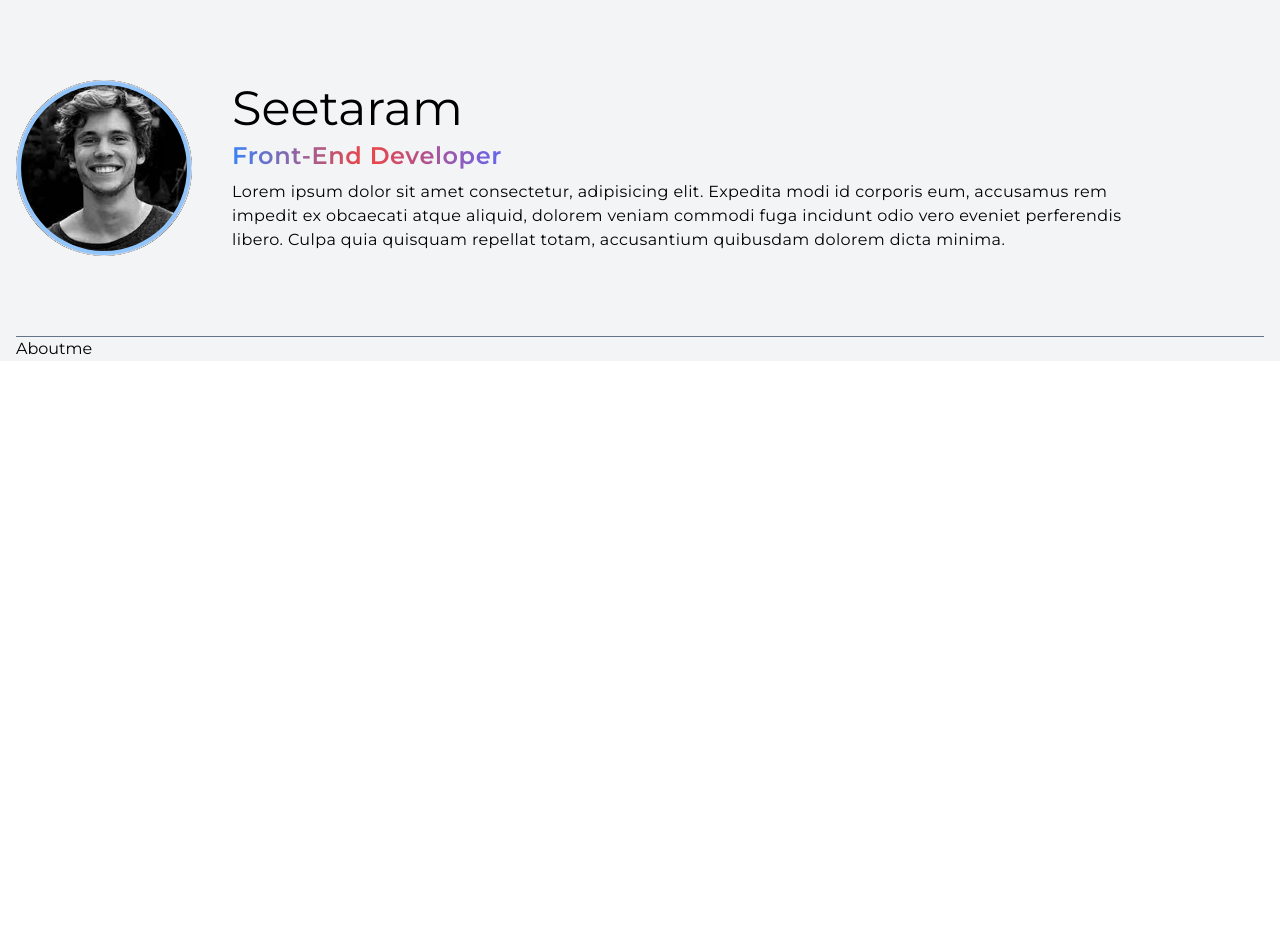
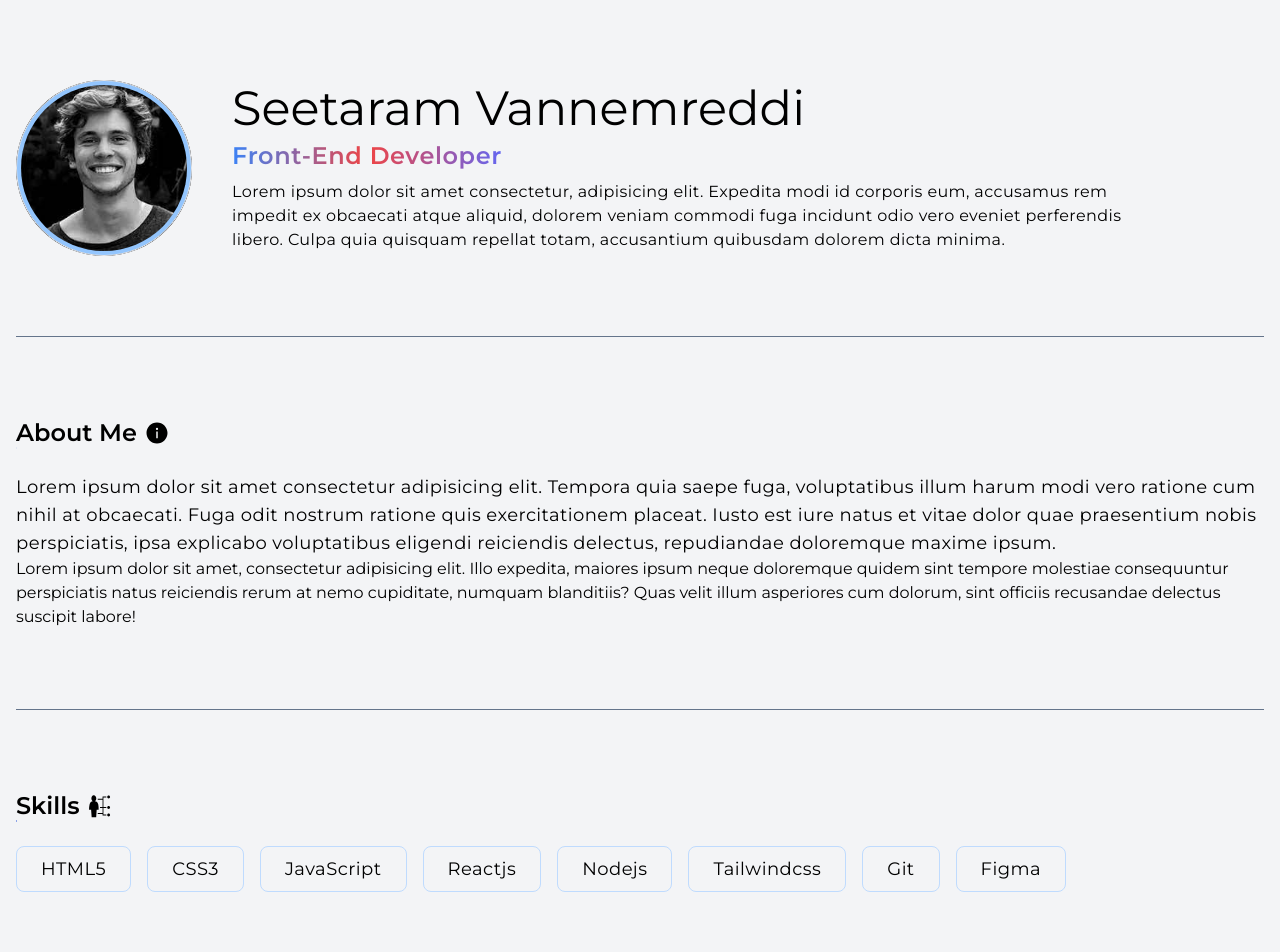
Before and after one commit to Ramsyz/modernportfolio, a Next.js app: page / in a window 1280 px wide. Shown: the top 952 px of the page. Before the commit the page ends 800 px from the top, so only its background shows below. Built offline with nearby package versions, Linux system fonts and the light colour scheme.

Commit message:
Skills section

```diff
--- a/app/globals.css
+++ b/app/globals.css
@@ -1,3 +1,10 @@
 @tailwind base;
 @tailwind components;
 @tailwind utilities;
+
+
+@layer components{
+  .wrapper{
+    @apply border-b-[1px] border-b-slate-500 py-20
+  }
+}
--- a/app/page.tsx
+++ b/app/page.tsx
@@ -1,5 +1,7 @@
 import Aboutme from "@/components/Aboutme";
 import Banner from "@/components/Banner";
+import Projects from "@/components/Projects";
+import Skills from "@/components/Skills";
 
 export default function Home() {
   return (
@@ -7,6 +9,8 @@ export default function Home() {
       <div className="max-w-screen-xl mx-auto">
         <Banner />
         <Aboutme />
+        <Skills />
+        <Projects />
       </div>
     </main>
   );
--- a/components/Aboutme.tsx
+++ b/components/Aboutme.tsx
@@ -1,8 +1,29 @@
+import Title from "./Title";
+import { AiFillInfoCircle } from "react-icons/ai";
 
 const Aboutme = () => {
   return (
-    <div>Aboutme</div>
-  )
-}
+    <div className="wrapper">
+      <Title text="About Me" icon={<AiFillInfoCircle />} />
+      <div>
+        <p className="text-lg tracking-wide flex flex-col gap-6">
+          Lorem ipsum dolor sit amet consectetur adipisicing elit. Tempora quia
+          saepe fuga, voluptatibus illum harum modi vero ratione cum nihil at
+          obcaecati. Fuga odit nostrum ratione quis exercitationem placeat.
+          Iusto est iure natus et vitae dolor quae praesentium nobis
+          perspiciatis, ipsa explicabo voluptatibus eligendi reiciendis
+          delectus, repudiandae doloremque maxime ipsum.
+        </p>
+        <p>
+          Lorem ipsum dolor sit amet, consectetur adipisicing elit. Illo
+          expedita, maiores ipsum neque doloremque quidem sint tempore molestiae
+          consequuntur perspiciatis natus reiciendis rerum at nemo cupiditate,
+          numquam blanditiis? Quas velit illum asperiores cum dolorum, sint
+          officiis recusandae delectus suscipit labore!
+        </p>
+      </div>
+    </div>
+  );
+};
 
-export default Aboutme
+export default Aboutme;
--- a/components/Banner.tsx
+++ b/components/Banner.tsx
@@ -3,7 +3,7 @@ import ProfileImg from "../public/img/profileImg.jpg";
 
 const Banner = () => {
   return (
-    <div className="py-20 flex flex-col md:flex-row items-center gap-10 border-b-[1px] border-b-slate-500">
+    <div className="wrapper flex flex-col md:flex-row items-center gap-10">
       {/*Image */}
       <div className="w-44 h-44 rounded-full bg-black">
         <Image
@@ -14,7 +14,7 @@ const Banner = () => {
       </div>
       {/*Description */}
       <div className="w-3/4 flex flex-col text-center md:items-start gap-2">
-        <h1 className="text-5xl">Seetaram</h1>
+        <h1 className="text-3xl lg:text-5xl">Seetaram Vannemreddi</h1>
         <h3 className="text-2xl font-semibold bg-clip-text text-transparent bg-gradient-to-r from-blue-500 via-red-500 to-indigo-500 tracking-wide">
           Front-End Developer
         </h3>
--- /dev/null
+++ b/components/Projects.tsx
@@ -0,0 +1,8 @@
+
+const Projects = () => {
+  return (
+    <div>Projects</div>
+  )
+}
+
+export default Projects
--- /dev/null
+++ b/components/Skills.tsx
@@ -0,0 +1,23 @@
+import { GiSkills } from "react-icons/gi";
+import Title from "./Title";
+import SkillsInput from "./SkillsInput";
+
+const Skills = () => {
+  return (
+    <div className="wrapper">
+      <Title text="Skills" icon={<GiSkills />} />
+      <div className="flex gap-4 flex-wrap">
+        <SkillsInput title="HTML5" />
+        <SkillsInput title="CSS3" />
+        <SkillsInput title="JavaScript" />
+        <SkillsInput title="Reactjs" />
+        <SkillsInput title="Nodejs" />
+        <SkillsInput title="Tailwindcss" />
+        <SkillsInput title="Git" />
+        <SkillsInput title="Figma" />
+      </div>
+    </div>
+  );
+};
+
+export default Skills;
--- /dev/null
+++ b/components/SkillsInput.tsx
@@ -0,0 +1,12 @@
+type Props = {
+  title: string;
+};
+const SkillsInput = ({ title }: Props) => {
+  return (
+    <p className="border border-blue-200 px-6 py-2 text-lg tracking-wide bg-transparent hover:text-white hover:border-blue-600 hover:bg-black rounded-lg">
+      {title}
+    </p>
+  );
+};
+
+export default SkillsInput;
--- /dev/null
+++ b/components/Title.tsx
@@ -0,0 +1,19 @@
+import { ReactNode } from "react";
+interface Props {
+  text: string;
+  icon: ReactNode;
+}
+
+const Title = ({ text, icon }:Props) => {
+  return (
+    <div className="flex items-center gap-2 text-2xl group pb-6">
+      <h3 className="text-2xl font-semibold relative overflow-hidden">
+        {text}
+        <span className="w-full h-[2px] absolute bottom-0 left-0 inline-block bg-blue-700 -translate-x-[100%] group-hover:translate-x-0 transition duration-300"></span>
+      </h3>
+      <span>{icon}</span>
+    </div>
+  );
+};
+
+export default Title;
--- a/package.json
+++ b/package.json
@@ -19,6 +19,7 @@
     "postcss": "8.4.24",
     "react": "18.2.0",
     "react-dom": "18.2.0",
+    "react-icons": "^4.10.1",
     "tailwindcss": "3.3.2",
     "typescript": "5.1.6"
   }
```
Also changed, not shown: 1 other file (tests, documents, lock files or other folders).
